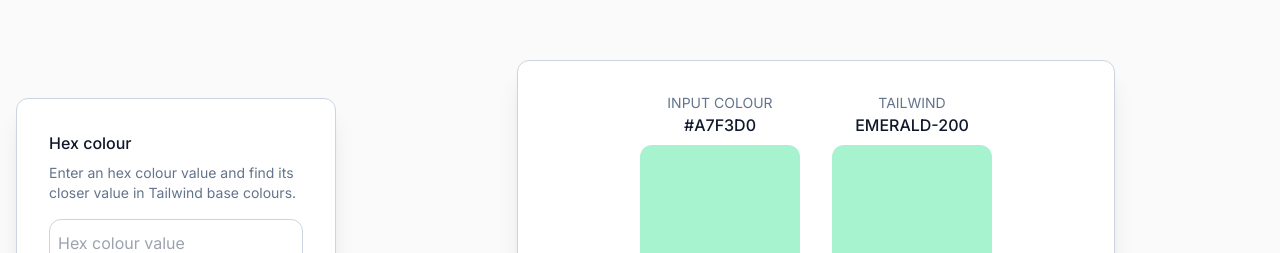
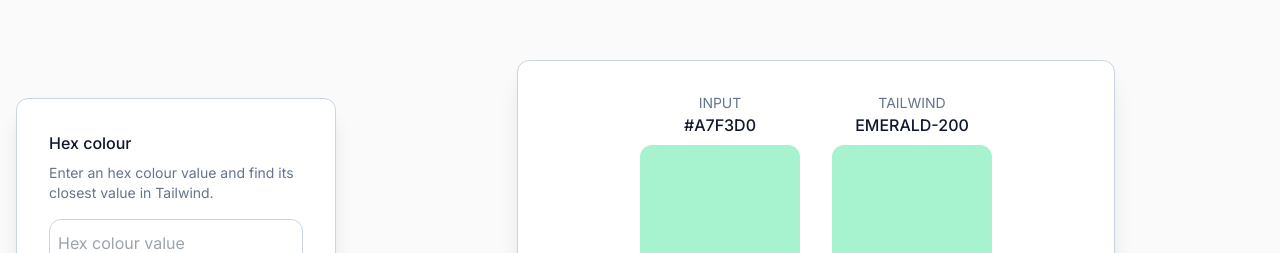
Before and after one commit to jean1591/closest-tailwind-colour, a Next.js app: page / in a window 1280 px wide. Shown: the part 201-454 px from the top of the page. Built offline with nearby package versions, Linux system fonts and the light colour scheme.

Commit message:
fix: improve wording

```diff
--- a/src/app/(public)/(landing)/components/ColourPanel.tsx
+++ b/src/app/(public)/(landing)/components/ColourPanel.tsx
@@ -11,7 +11,7 @@
 
   return (
     <div className="flex items-center justify-center gap-8">
-      <ColourPresenter backgroundColour={colour} label="input colour" />
+      <ColourPresenter backgroundColour={colour} label="input" />
       <ColourPresenter
         backgroundColour={tailwindColour.hexValue}
         colourLabel={tailwindColour.name}
--- a/src/app/(public)/(landing)/components/InputColour.tsx
+++ b/src/app/(public)/(landing)/components/InputColour.tsx
@@ -21,8 +21,7 @@
     <div>
       <p className="font-medium">Hex colour</p>
       <p className="mt-2 text-sm text-slate-500">
-        Enter an hex colour value and find its closer value in Tailwind base
-        colours.
+        Enter an hex colour value and find its closest value in Tailwind.
       </p>
 
       <input
```
